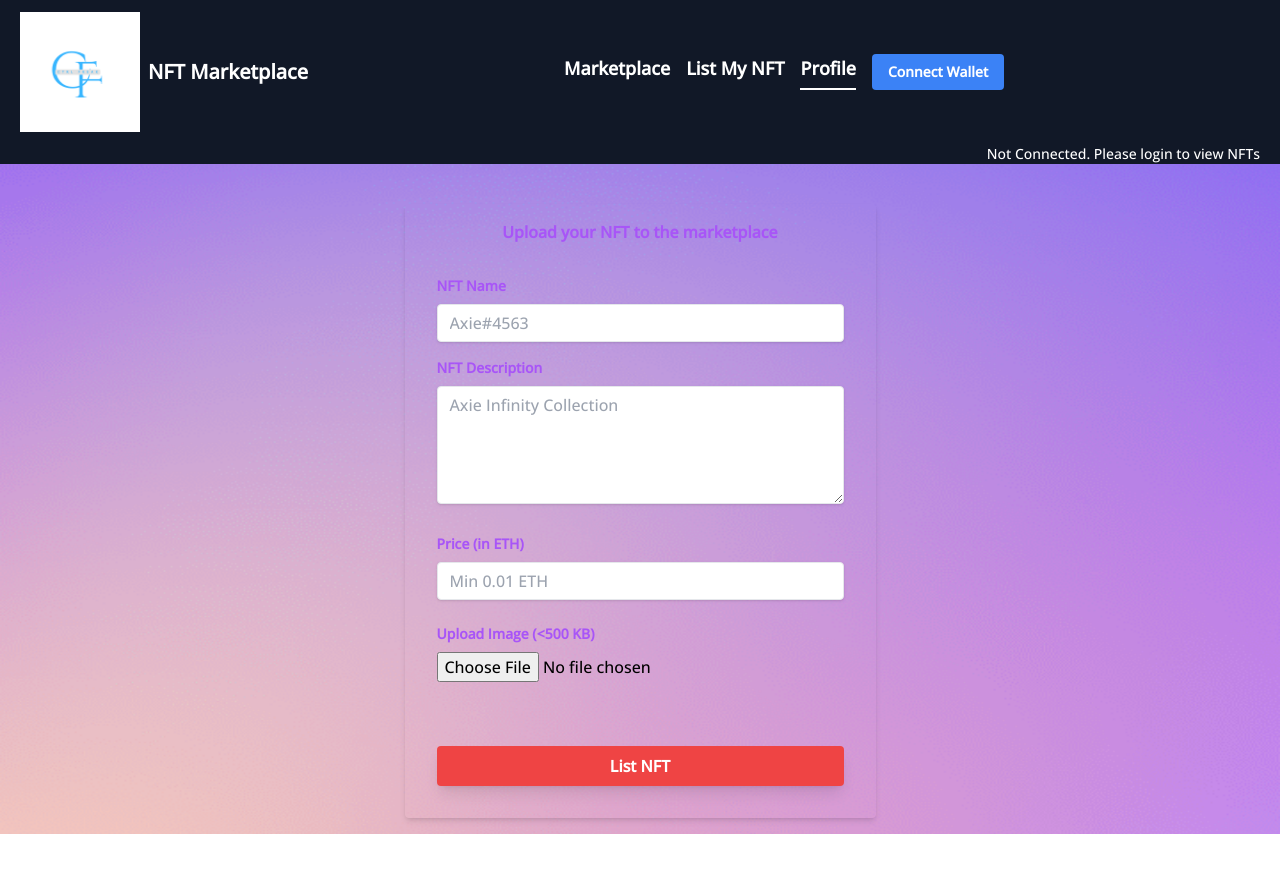
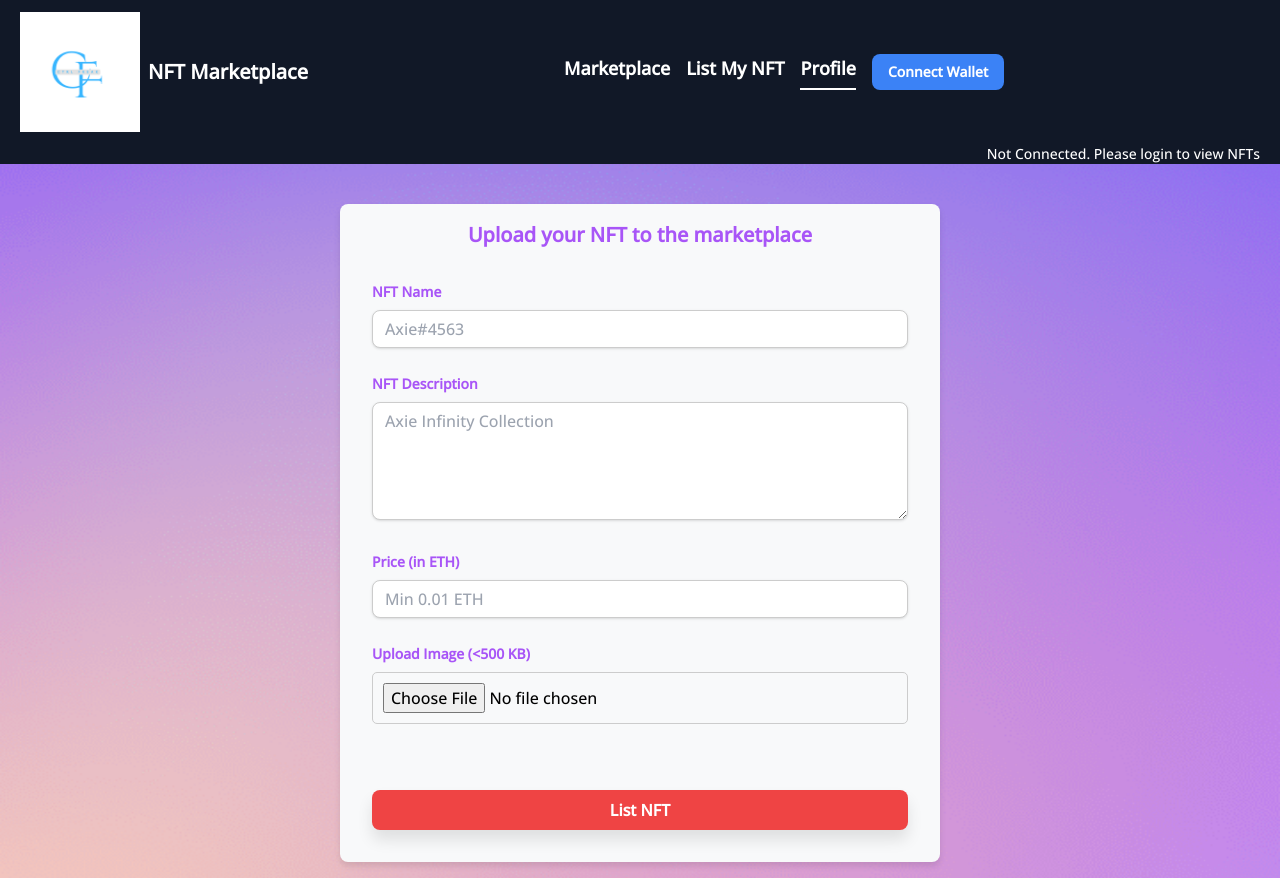
Before and after one commit to ritikdhiman940/HackIndia-Spark-5-The-Ctrl_Freaks, a React (Create React App) app: page /profile in a window 1280 px wide. Before the commit the page ends 834 px from the top, so only its background shows below. Built offline with nearby package versions, Linux system fonts and the light colour scheme; no server answers.

Commit message:
Update App.css

```diff
--- a/src/App.css
+++ b/src/App.css
@@ -5,6 +5,7 @@
 .App-logo {
   height: 40vmin;
   pointer-events: none;
+  transition: transform 0.5s ease; /* Smooth transition for any transform changes */
 }
 
 @media (prefers-reduced-motion: no-preference) {
@@ -22,10 +23,16 @@
   justify-content: center;
   font-size: calc(10px + 2vmin);
   color: white;
+  padding: 0 20px; /* Added padding for better spacing on small screens */
 }
 
 .App-link {
   color: #61dafb;
+  text-decoration: none; /* Remove underline from links */
+}
+
+.App-link:hover {
+  text-decoration: underline; /* Underline links on hover */
 }
 
 @keyframes App-logo-spin {
@@ -36,3 +43,120 @@
     transform: rotate(360deg);
   }
 }
+
+/* General button styling */
+button {
+  background-color: #3059aa;
+  color: white;
+  border: none;
+  padding: 10px 20px;
+  font-size: 16px;
+  border-radius: 5px;
+  cursor: pointer;
+  transition: background-color 0.3s ease, transform 0.2s ease; /* Smooth transitions for background and transform */
+}
+
+button:hover {
+  background-color: #244b8a;
+  transform: scale(1.05); /* Slightly enlarge button on hover */
+}
+
+button:disabled {
+  background-color: grey;
+  cursor: not-allowed;
+  transform: none; /* Remove transform effect when disabled */
+}
+
+/* Form styling */
+form {
+  background-color: #f8f9fa;
+  border-radius: 8px;
+  padding: 20px;
+  box-shadow: 0 4px 8px rgba(0, 0, 0, 0.2);
+  width: 100%;
+  max-width: 600px; /* Constrain width on larger screens */
+  margin: 0 auto;
+}
+
+input, textarea {
+  width: 100%;
+  padding: 10px;
+  border-radius: 5px;
+  border: 1px solid #ccc;
+  margin-bottom: 10px;
+}
+
+textarea {
+  resize: vertical; /* Allow vertical resizing only */
+}
+
+/* Error message styling */
+.text-red-500 {
+  color: #e53e3e;
+}
+
+/* General page content */
+.profileClass {
+  background-color: #1e293b;
+  color: white;
+  min-height: 100vh;
+  padding: 20px;
+}
+
+h2 {
+  font-size: 24px;
+  margin-bottom: 10px;
+}
+
+h3 {
+  font-size: 20px;
+  margin-bottom: 15px;
+}
+
+.flex {
+  display: flex;
+}
+
+.items-center {
+  align-items: center;
+}
+
+.text-center {
+  text-align: center;
+}
+
+.mt-10 {
+  margin-top: 2.5rem;
+}
+
+.mt-11 {
+  margin-top: 2.75rem;
+}
+
+.mb-4, .mb-6, .mb-5 {
+  margin-bottom: 1rem;
+}
+
+.ml-12, .ml-20 {
+  margin-left: 3rem;
+}
+
+.w-full {
+  width: 100%;
+}
+
+.max-w-screen-xl {
+  max-width: 1280px;
+}
+
+.shadow-md {
+  box-shadow: 0 4px 6px rgba(0, 0, 0, 0.1);
+}
+
+.shadow-lg {
+  box-shadow: 0 10px 15px rgba(0, 0, 0, 0.1);
+}
+
+.rounded {
+  border-radius: 8px;
+}
```
